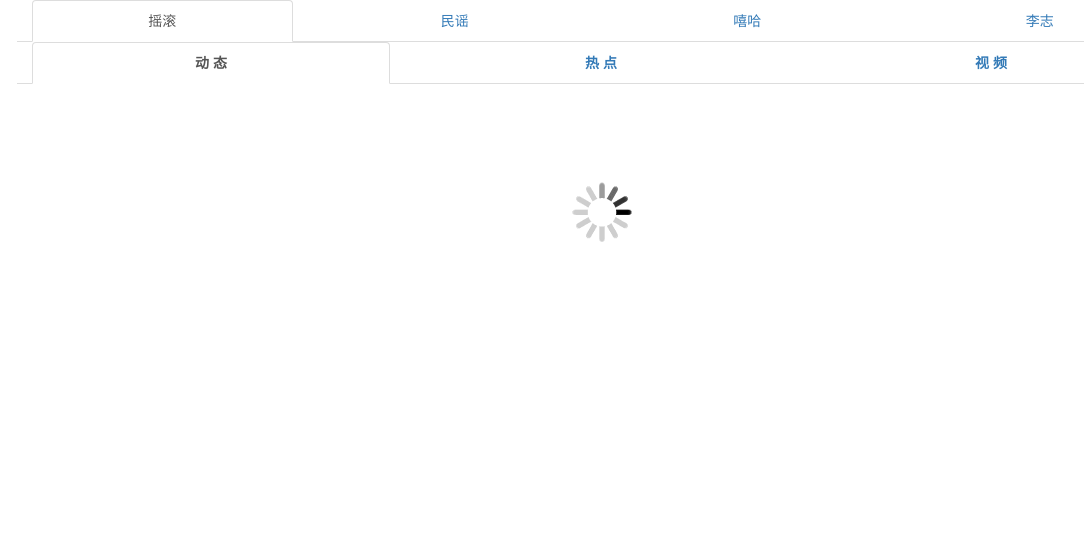
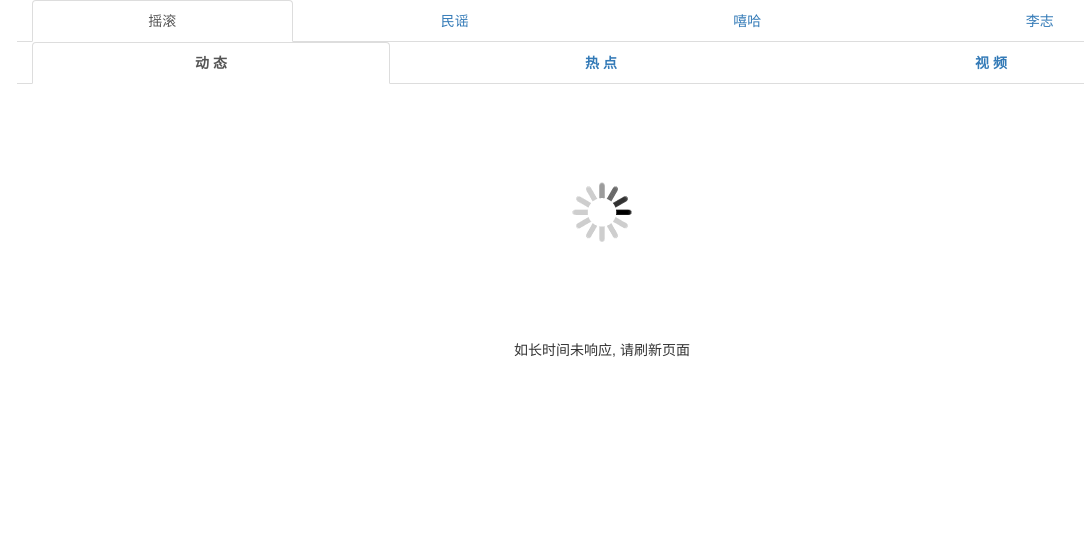
Before and after one commit to old-wang-95/music_focus_web, a Flask app: page /weibo.html in a window 1280 px wide. Shown: the top 558 px of the page, without its empty margins (38-1122 px from the left). Run offline with Flask 2, Linux system fonts and the light colour scheme; data that the repository does not hold is empty; parts of the project's set-up code (start-up, migrations or seed data) failed here and were passed over; some libraries are stand-ins or nearby versions.

Commit message:
正在加载页面增加文字提示

```diff
--- a/app/static/css/common.css
+++ b/app/static/css/common.css
@@ -1,3 +1,8 @@
+img.center {
+    margin: auto;
+}
+
+
 /*热点界面*/
 span.no-top {
     color: #ff1d40;
@@ -32,19 +37,12 @@ span.users {
 }
 
 
-/*李志界面*/
-img.center {
-    margin: auto;
-}
-
-
 /*专辑界面*/
 iframe.album_iframe {
     width: 600px;
     height: 850px;
     margin: auto;
 }
-
 
 
 /*底部按钮*/
--- a/app/static/templates/loading.html
+++ b/app/static/templates/loading.html
@@ -1,3 +1,6 @@
 <div class="text-center">
-    <img src="/static/images/loading.gif">
+    <img class="center img-responsive" src="/static/images/loading.gif">
+    <span>
+        如长时间未响应, 请刷新页面
+    </span>
 </div>
```
